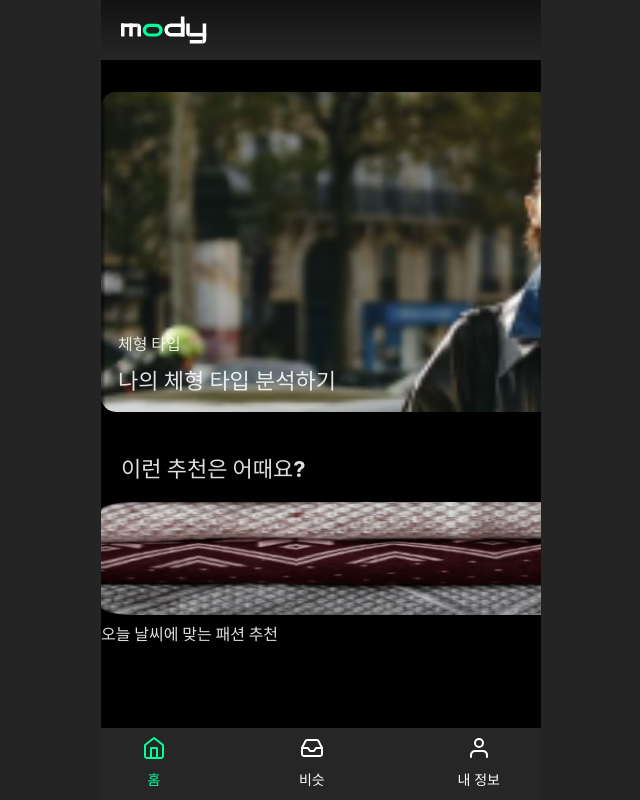
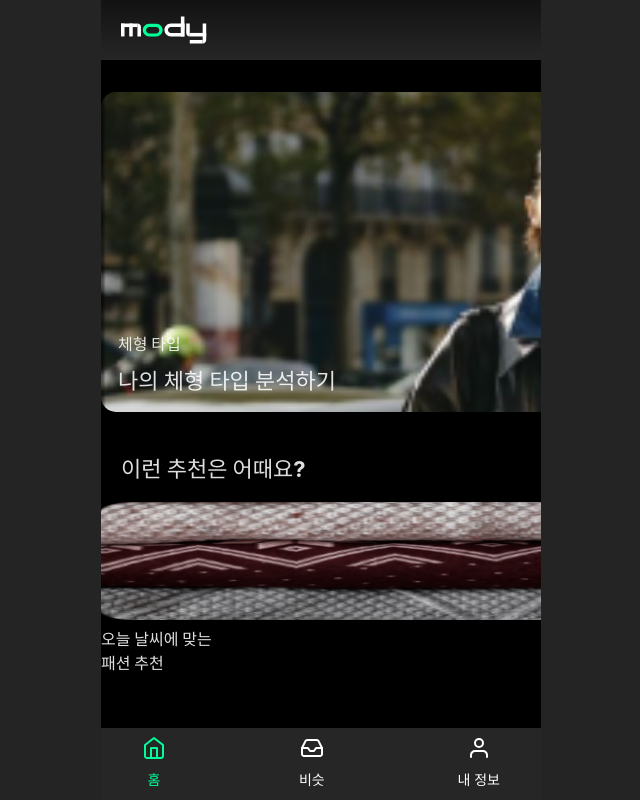
Before and after one commit to TeamMody/mody-front, a React (Vite) app: page / in a window 1280 px wide. Shown: the whole page, without its empty margins (319-959 px from the left). Built offline with nearby package versions, Linux system fonts and the light colour scheme.

Commit message:
:recycle: refactor: 줄바꿈 문자 적용

```diff
--- a/src/pages/home/components/SubBanner.tsx
+++ b/src/pages/home/components/SubBanner.tsx
@@ -23,7 +23,8 @@ const Container = styled.div`
   flex-direction: column;
   gap: 7px;
   width: 42.8vw;
-  height: 20.8vh;
+  height: 21vh;
+  min-height: 173px;
   scroll-snap-align: center;
 `;
 
@@ -35,6 +36,6 @@ const SubBannerImage = styled.img`
 `;
 
 const Title = styled.p`
-  width: 70%;
   font: ${({ theme }) => theme.fonts.body_bold_16px};
+  white-space: pre-wrap;
 `;
--- a/src/shared/apis/home/mocks.ts
+++ b/src/shared/apis/home/mocks.ts
@@ -30,17 +30,17 @@ export const topBanner = [
 export const subBanner = [
   {
     id: 0,
-    title: '오늘 날씨에 맞는 패션 추천',
+    title: '오늘 날씨에 맞는\n패션 추천',
     imageUrl: ImgSubBannerWeather,
   },
   {
     id: 1,
-    title: '특정 상황에 어울리는 패션 추천',
+    title: '특정 상황에 어울리는\n패션 추천',
     imageUrl: ImgSubBannerSituation,
   },
   {
     id: 2,
-    title: '일상에 꼭 맞는 패션 추천',
+    title: '일상에 꼭 맞는\n패션 추천',
   },
 ];
 
```
